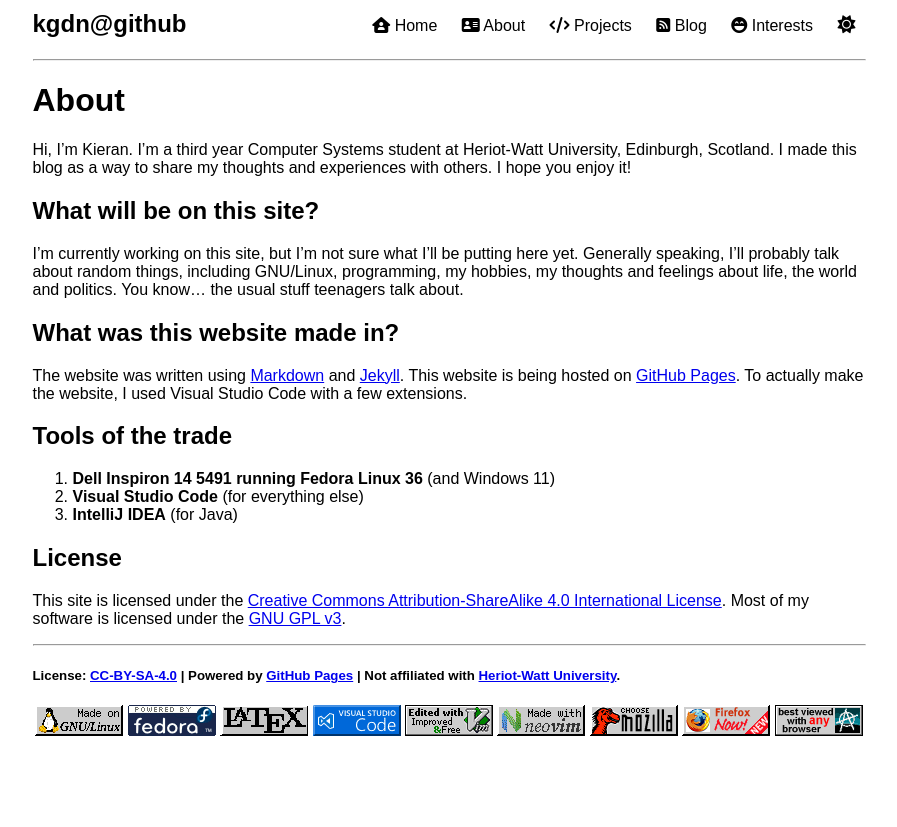
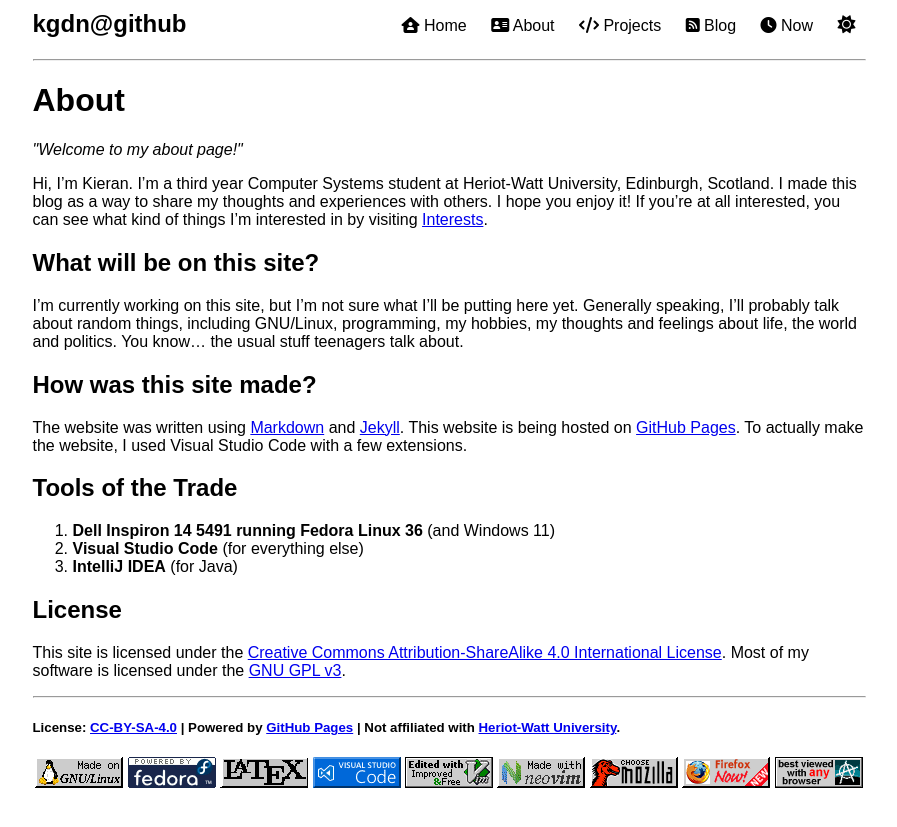
Before and after one commit to kgdn/kgdn.github.io, a Jekyll site: the page built from about.md, in a window 1280 px wide. Shown: the top 827 px of the page, without its empty margins (191-1088 px from the left). Built offline with Jekyll 4.4.1, drawn with Linux system fonts in a browser that asks for light colours.

Commit message:
Add now page

```diff
--- a/_includes/header.html
+++ b/_includes/header.html
@@ -5,7 +5,7 @@
         <li><a href="/about"><i class="fa-solid fa-address-card"></i> About</a></li>
         <li><a href="/projects"><i class="fa-solid fa-code"></i> Projects</a></li>
         <li><a href="/blog"><i class="fa-solid fa-square-rss"></i> Blog</a></li>
-        <li><a href="/interests"><i class="fa-solid fa-face-laugh-beam"></i></i> Interests</a></li>
+        <li><a href="/now"><i class="fa-solid fa-clock"></i> Now</a></li>
         <li><a id="theme-switcher" href="#"><i class="fa-solid fa-sun"></i></a></li>
         </ul>
     </nav>
--- a/_layouts/default.html
+++ b/_layouts/default.html
@@ -4,6 +4,7 @@
     <body class="light">
         {% include header.html %}
         <h1>{{ page.title }}</h1>
+        <i>"{{ page.description }}"</i>
         {{ content }}
         {% include footer.html %}
     </body>
--- a/about.md
+++ b/about.md
@@ -3,15 +3,15 @@
 description: "Welcome to my about page!"
 layout: default
 ---
-Hi, I'm Kieran. I'm a third year Computer Systems student at Heriot-Watt University, Edinburgh, Scotland. I made this blog as a way to share my thoughts and experiences with others. I hope you enjoy it!
+Hi, I'm Kieran. I'm a third year Computer Systems student at Heriot-Watt University, Edinburgh, Scotland. I made this blog as a way to share my thoughts and experiences with others. I hope you enjoy it! If you're at all interested, you can see what kind of things I'm interested in by visiting [Interests](interests.md).
 
 ## What will be on this site?
 I'm currently working on this site, but I'm not sure what I'll be putting here yet. Generally speaking, I'll probably talk about random things, including GNU/Linux, programming, my hobbies, my thoughts and feelings about life, the world and politics. You know... the usual stuff teenagers talk about.
 
-## What was this website made in?
+## How was this site made?
 The website was written using [Markdown](https://en.wikipedia.org/wiki/Markdown) and [Jekyll](https://jekyllrb.com/). This website is being hosted on [GitHub Pages](https://pages.github.com/). To actually make the website, I used Visual Studio Code with a few extensions.
 
-## Tools of the trade
+## Tools of the Trade
 1. **Dell Inspiron 14 5491** **running Fedora Linux 36** (and Windows 11)
 2. **Visual Studio Code** (for everything else)
 3. **IntelliJ IDEA** (for Java)
```
Also changed, not shown: now.md (added, +6 -0 lines).
